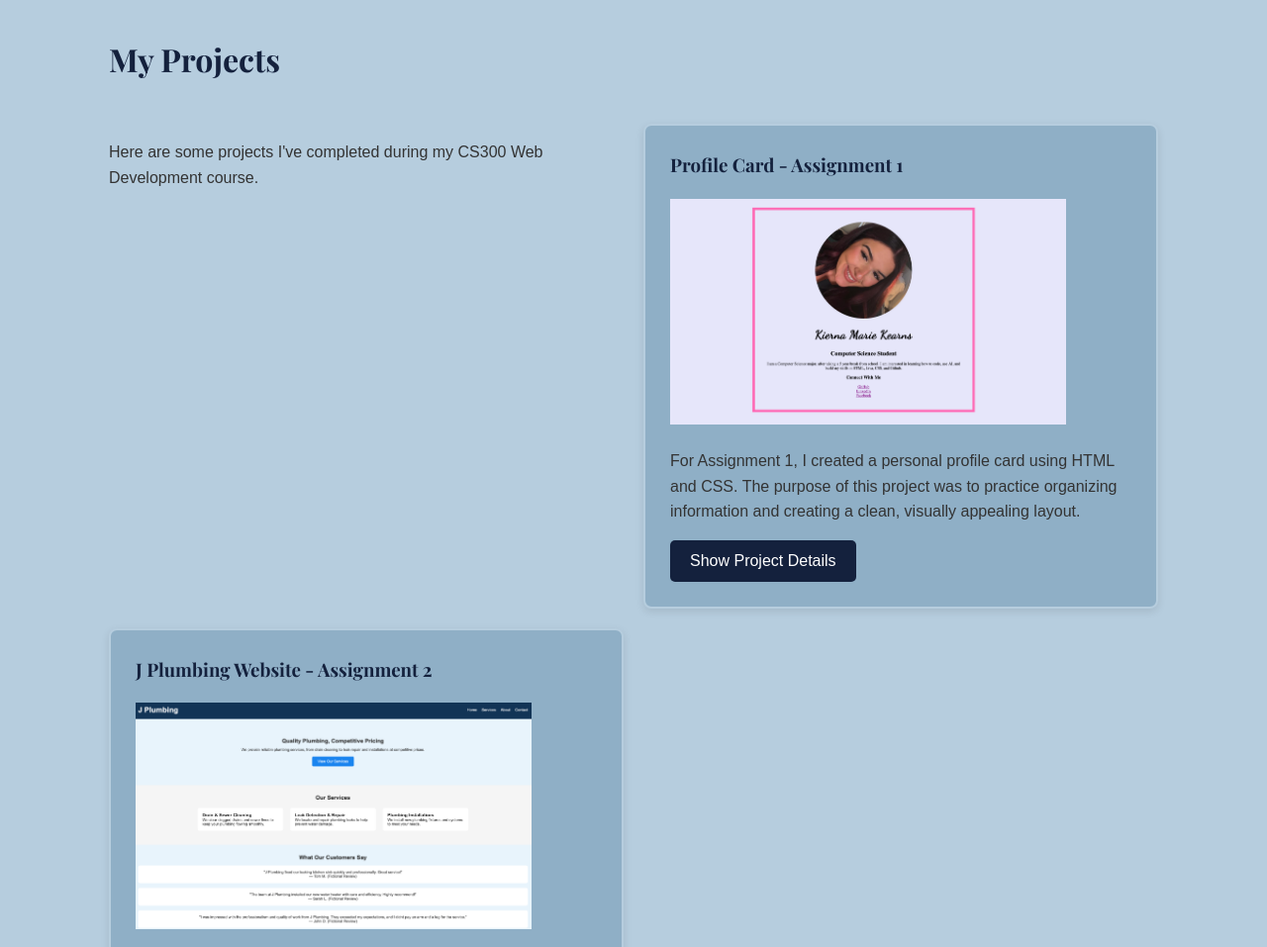
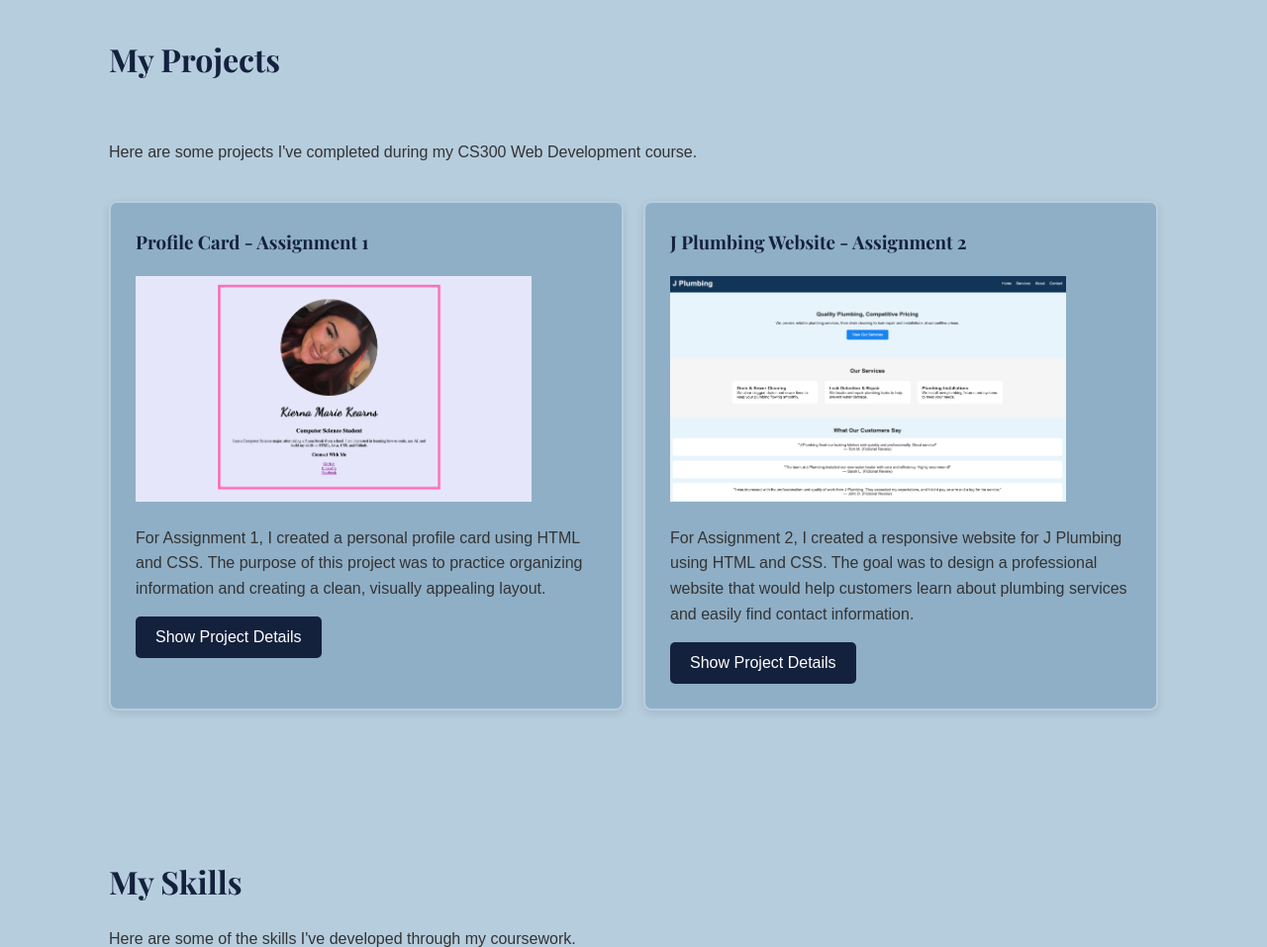
Before and after one commit to kiernamarie/cs300-portfolio, a plain HTML site: page index.html in a window 1280 px wide. Shown: the part 900-1857 px from the top of the page at 99% size. Drawn offline with nearby package versions, Linux system fonts and the light colour scheme.

Commit message:
fixing side by side

```diff
--- a/style.css
+++ b/style.css
@@ -186,15 +186,16 @@ nav a:visited {
 @media (min-width: 768px) {
     #projects {
         display: grid;
-        grid-template-columns: repeat(2, 1fr);
+        grid-template-columns: repeat(2, minmax(0, 1fr));
         gap: 20px;
     }
 
-    #projects h2 {
+    #projects > :not(.project-card) {
         grid-column: 1 / -1;
     }
 
     .project-card {
         margin: 0;
+        min-width: 0;
     }
 }
```
